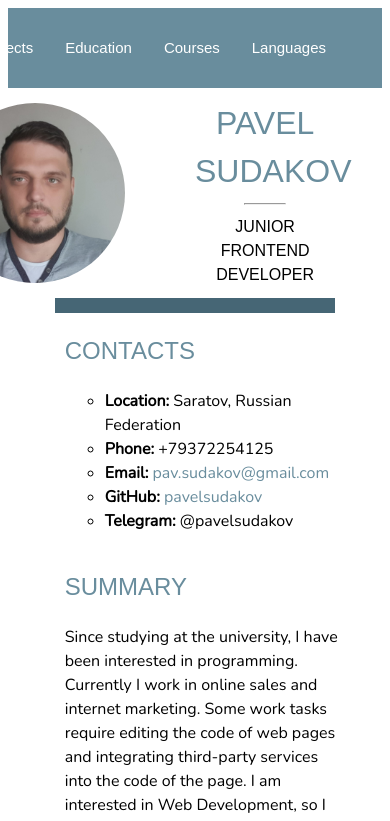
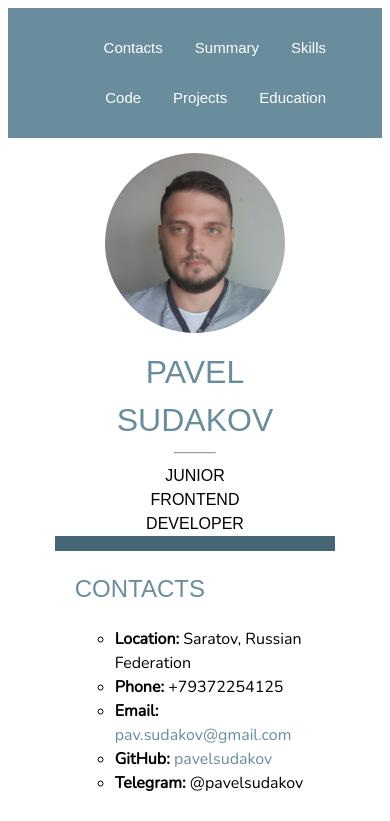
Before and after one commit to pavelsudakov/rsschool-cv, a plain HTML site: page index.html in a window 390 px wide. Shown: the top 821 px of the page. Drawn offline with nearby package versions, Linux system fonts and the light colour scheme.

Commit message:
fix: css mobile layout

```diff
--- a/style.css
+++ b/style.css
@@ -22,7 +22,7 @@ footer {
     justify-content: space-evenly;
     font-weight: bold;
     color: #fff;
-    padding: 10px;
+    padding: 20px;
 }
 footer a {
     color: #ffffff;
@@ -57,13 +57,34 @@ h1 {
     .container {
       width: 100%;
     }
-    .photo {
+    div.photo {
         width: 100%;
+        display: flex;
+        align-items: center;
+        justify-content: center;
     }
     div.name {
         width: 100%;
     }
-  }
+    .container-profile {
+        flex-direction: column;
+    }
+    img.main-photo {
+        margin: 15px auto;
+        float: none;
+    }
+    .navbar {
+        height: 100px;
+        justify-content: space-between;
+        flex-wrap: wrap;
+
+    }
+    h1 {
+        display: flex;
+        align-items: center;
+        justify-content: center
+    }
+}
   .navbar {
     display: flex;
     justify-content: flex-end;
@@ -85,6 +106,7 @@ h1 {
   }
   .main {
     display: flex;
+    flex-direction: column;
     flex-wrap: wrap;
     width: 75%;
     margin: 0 auto;
@@ -124,7 +146,8 @@ h1 {
   .box {
       display: flex;
       flex-wrap: wrap;
-      margin: 0 -10px;
+      max-width: 1440px;
+      margin: 0 auto;
   }
   .container-text {
       margin-left: 20px;
```
